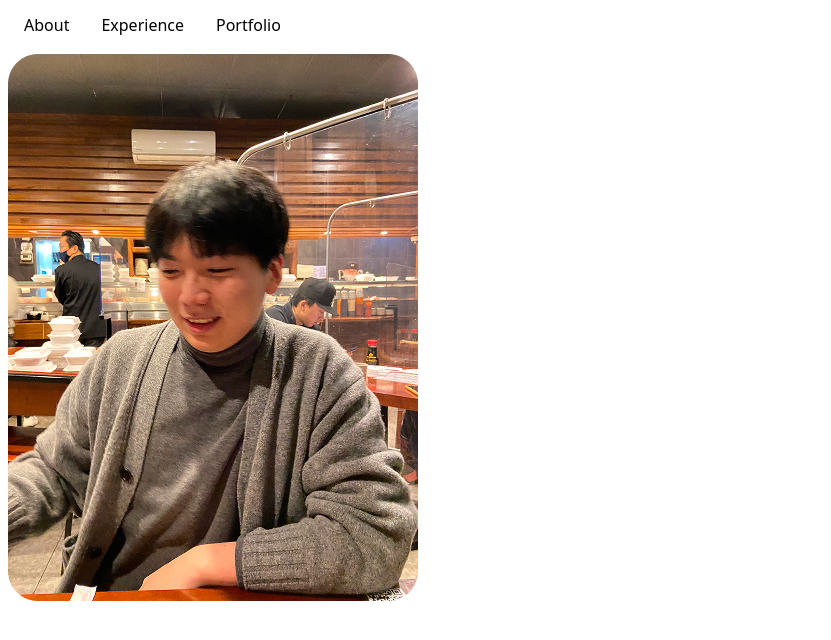
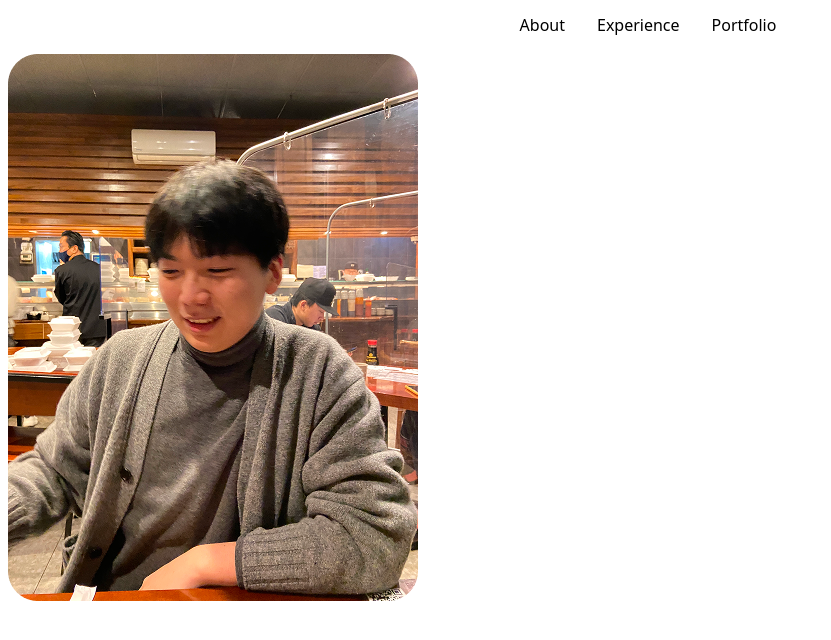
Before and after one commit to euidml/euidml.github.io, a React (Create React App) app: page / in a window 1280 px wide. Shown: the top 640 px of the page, without its empty margins (0-831 px from the left). Built offline with nearby package versions, Linux system fonts and the light colour scheme.

Commit message:
changed the code into components and represented the expected design #6

```diff
--- a/src/App.js
+++ b/src/App.js
@@ -4,13 +4,13 @@ import "./App.css";
 import NavBar from "./Navbar/Navbar";
 function App() {
   return (
-    <div>
+    <>
       <NavBar />
       <div className="App">
         <p className="description">Hi this is Sabriana</p>
         <img src={edward} />
       </div>
-    </div>
+    </>
   );
 }
 
--- a/src/Navbar/Navbar.css
+++ b/src/Navbar/Navbar.css
@@ -4,8 +4,8 @@
   position: fixed; /* Set the navbar to fixed position */
   top: 0; /* Position the navbar at the top of the page */
   width: 100%; /* Full width */
-  /* display: flex;
-  justify-content: center; */
+  display: flex;
+  justify-content: center;
 
 }
 
@@ -21,6 +21,6 @@
 
 /* Change background on mouse-over */
 .navbar a:hover {
-  /* background: #FFFF; */
-  /* color: #00BBCC; */
+  background: #FFFF;
+  color: #00BBCC;
 }
--- a/src/Navbar/Navbar.js
+++ b/src/Navbar/Navbar.js
@@ -1,13 +1,27 @@
 /* HERE TO IMPORT
  */
+import { useState } from 'react';
 import './Navbar.css'
 
+function Element({value, onElementClick}){
+    return(
+        <a href={`#${value}`} onClick={onElementClick}>{value.charAt(0).toUpperCase() + value.slice(1)}</a>
+    );
+}
+
 function NavBar(){
+    const [elements, setElements] = useState(Array("about", "experience", "portfolio"))
+
+
+    function handleClick(value){
+        //pass
+    }
+
     return (
         <div className="navbar">
-            <a href="#about">About</a>
-            <a href="#experience">Experience</a>
-            <a href="#portfolio">Portfolio</a>
+            <Element value={elements[0]} onElementClick={() => {handleClick(elements[0])}}/>
+            <Element value={elements[1]} onElementClick={() => {handleClick(elements[1])}}/>
+            <Element value={elements[2]} onElementClick={() => {handleClick(elements[2])}}/>
         </div>
     );
 }
```
